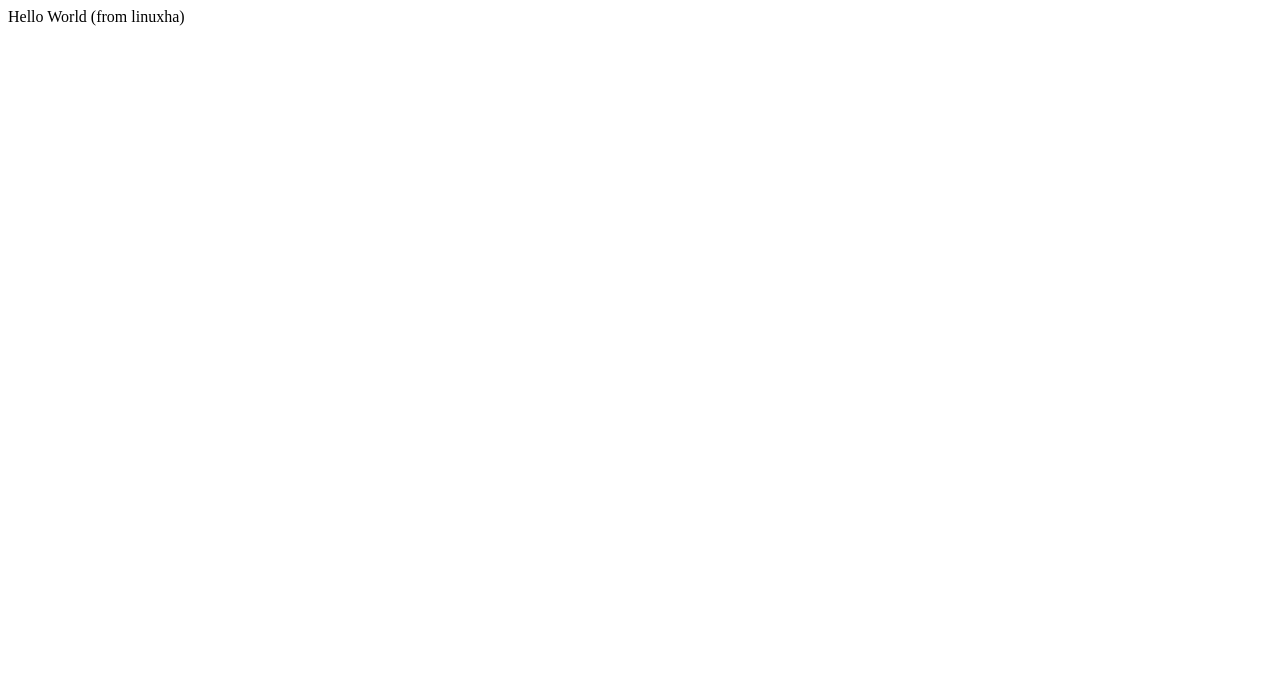
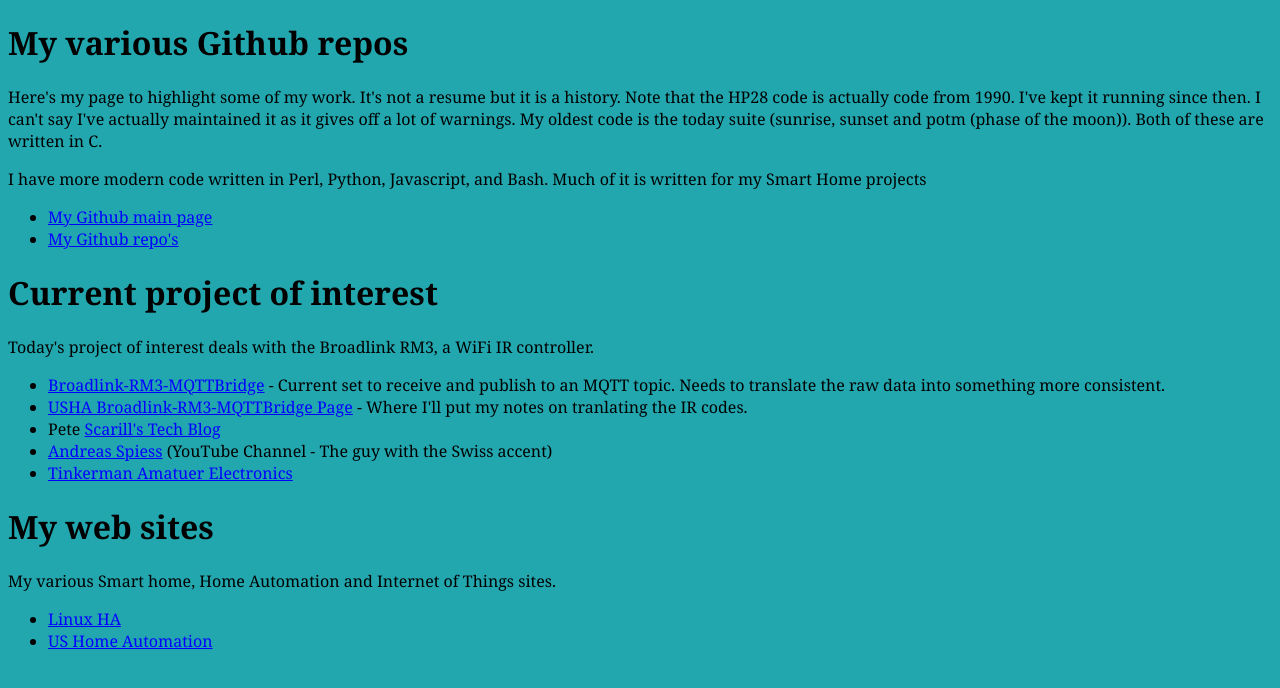
Before and after one commit to linuxha/linuxha.github.io, a plain HTML site: page index.html in a window 1280 px wide. Drawn offline with Linux system fonts and the light colour scheme.

Commit message:
Changed from basic text to a basic HTML page
Changed from basic text to a basic HTML page with links to the Github repos.

```diff
--- a/index.html
+++ b/index.html
@@ -1 +1,66 @@
-Hello World (from linuxha)
+<?xml version="1.0"?> <!--  encoding="utf-8" -->
+<!DOCTYPE html PUBLIC "-//W3C//DTD XHTML 1.0 Transitional//EN"
+    "http://www.w3.org/TR/xhtml1/DTD/xhtml1-transitional.dtd">
+<html xmlns="http://www.w3.org/1999/xhtml" xml:lang="en" lang="en">
+<head>
+
+<!-- meta -->
+
+   <meta name="MSSmartTagsPreventParsing" content="true" />
+   <meta http-equiv="Content-Type" content="text/html; charset=iso-8859-1"/>
+   <meta http-equiv="Cache-Control" content="must-revalidate"/>
+   <meta name="description" content="User LinuxHA Github projects"/>
+   <meta name="Copyright" content="Copyright (c) 2017 Neil Cherry, All rights reserved." />
+
+   <link rel="stylesheet" type="text/css" media="print"  href="./print.css" />
+   <link rel="stylesheet" type="text/css" media="screen" href="./standard.css" />
+
+   <title>LinuxHA Github</title>
+
+</head>
+<body>
+
+  <h1>My various Github repos</h1>
+
+  <p> Here's my page to highlight some of my work. It's not a resume
+  but it is a history. Note that the HP28 code is actually code from
+  1990. I've kept it running since then. I can't say I've actually
+  maintained it as it gives off a lot of warnings. My oldest code is
+  the today suite (sunrise, sunset and potm (phase of the moon)). Both
+  of these are written in C.</p>
+
+  <p> I have more modern code written in Perl, Python, Javascript, and
+  Bash. Much of it is written for my Smart Home projects </p>
+
+  <ul>
+    <li><a href="https://github.com/linuxha">My Github main page</a></li>
+    <li><a href="https://github.com/linuxha?tab=repositories">My Github repo's</a></li>
+  </ul>
+
+  <h1>Current project of interest</h1>
+
+  <p> Today's project of interest deals with the Broadlink RM3, a WiFi IR controller. </p>
+
+  <ul>
+    <li><a href="https://github.com/linuxha/Broadlink-RM3-MQTTBridge">Broadlink-RM3-MQTTBridge</a>
+    - Current set to receive and publish to an MQTT topic. Needs to
+    translate the raw data into something more consistent.</li>
+    <li><a href="https://ushomeautomation.com/Projects/Broadlink-RM3-MQTTBridge">USHA
+    Broadlink-RM3-MQTTBridge Page</a> - Where I'll put my notes on
+    tranlating the IR codes.</li>
+    <li>Pete <a href="https://tech.scargill.net/">Scarill's Tech Blog</a></li>
+    <li><a href="https://www.youtube.com/channel/UCu7_D0o48KbfhpEohoP7YSQ">Andreas Spiess</a> (YouTube Channel - The guy with the Swiss accent)</li>
+    <li><a href="http://tinkerman.cat/">Tinkerman Amatuer Electronics</a></li>
+  </ul>
+
+  <h1> My web sites</h1>
+
+  <p> My various Smart home, Home Automation and Internet of Things sites.</p>
+
+  <ul>
+    <li><a href="https://linuxha.com/">Linux HA</a></li>
+    <li><a href="https://ushomeautomation.com/">US Home Automation</a></li>
+  </ul>
+
+</body>
+</html>
```
